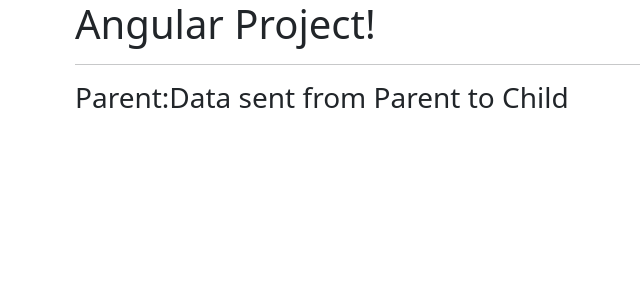
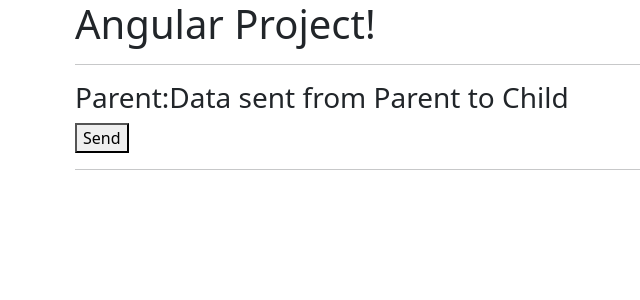
Before and after one commit to Twinklehingu/angularDemo, an Angular app: page / in a window 1280 px wide. Shown: the top 300 px of the page, without its empty margins (7-647 px from the left). Built offline with nearby package versions, Linux system fonts and the light colour scheme.

Commit message:
added new file for Data sent to Parent from Child Event components

```diff
--- a/src/app/app.component.html
+++ b/src/app/app.component.html
@@ -9,5 +9,7 @@
   <!-- <app-structural></app-structural> -->
   <!-- <app-structuralswitch></app-structuralswitch> -->
   <!-- <app-structuralfor></app-structuralfor> -->
-  <app-child [parentData]="name"></app-child>
+  <app-child [parentData]="name" (childEvent)="message=$event"></app-child>
+  <hr>
+  {{message}}
 </div>
--- a/src/app/app.component.ts
+++ b/src/app/app.component.ts
@@ -6,6 +6,7 @@ import { Component } from '@angular/core';
   styleUrls: ['./app.component.css']
 })
 export class AppComponent {
+  message;
   title = 'angularDemo';
   public name = "Data sent from Parent to Child"
 }
--- a/src/app/child/child.component.ts
+++ b/src/app/child/child.component.ts
@@ -1,20 +1,27 @@
-import { Component, Input, OnInit } from '@angular/core';
+import { Component, EventEmitter, Input, OnInit, Output } from '@angular/core';
+
 
 @Component({
   selector: 'app-child',
   template: `
     <h3>
-      Parent:{{parentData}}
+      Parent:{{name}}
     </h3>
+
+    <button (click)="fireEvent()">Send</button>
   `,
   styles: [
   ]
 })
 export class ChildComponent implements OnInit {
-  @Input('parentData') public parentData;
+  @Input('parentData') public name;
+  @Output() public childEvent = new EventEmitter();
+
   constructor() { }
 
   ngOnInit(): void {
   }
-
+  fireEvent(){
+    this.childEvent.emit("Data sent to Parent from Child Event");
+  }
 }
```
